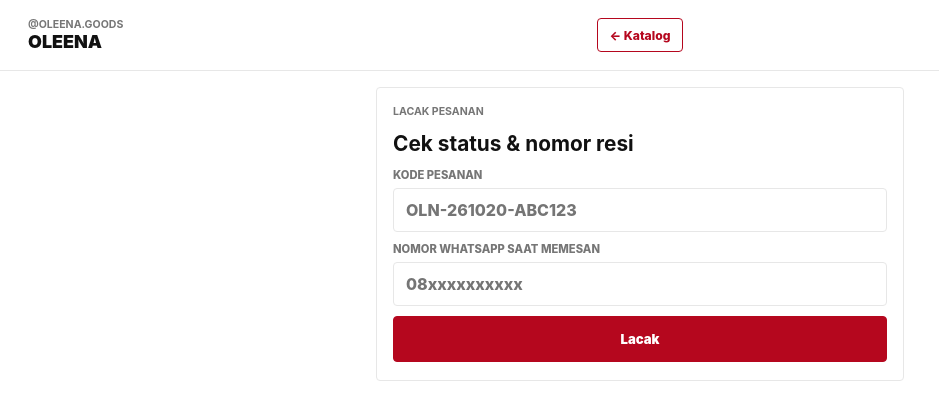
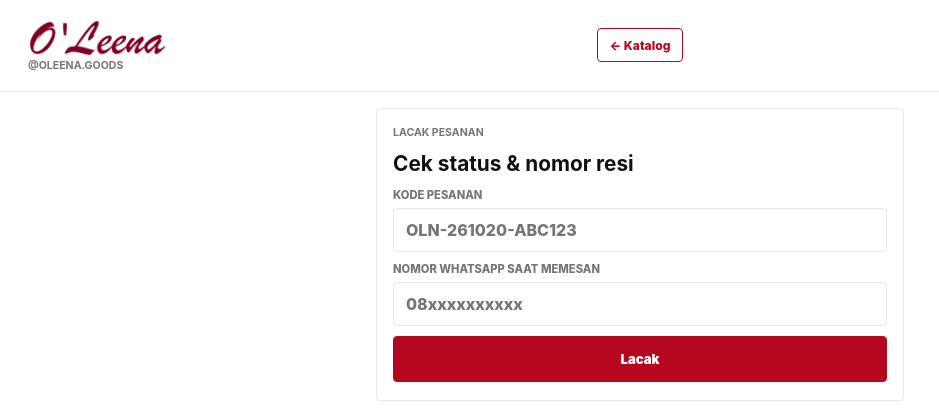
Before and after one commit to ihsanmokhsen/catalogoleena, a PHP site: page /pay/lacak.html in a window 1280 px wide. Shown: the top 420 px of the page, without its empty margins (0-939 px from the left). Run offline with PHP 8.4, Linux system fonts and the light colour scheme.

Commit message:
Use O'Leena logo in header and favicon
Co-Authored-By: Claude Opus 5.5 <noreply@anthropic.com>

```diff
--- a/public/lacak.html
+++ b/public/lacak.html
@@ -6,16 +6,16 @@
     <meta name="theme-color" content="#7b1734">
     <meta name="robots" content="noindex">
     <title>Lacak Pesanan - OLEENA</title>
-    <link rel="icon" type="image/png" href="assets/favicon.png">
-    <link rel="apple-touch-icon" href="assets/favicon.png">
-    <link rel="stylesheet" href="styles.css?v=20261026">
+    <link rel="icon" type="image/png" href="assets/favicon.png?v=20261027">
+    <link rel="apple-touch-icon" href="assets/favicon.png?v=20261027">
+    <link rel="stylesheet" href="styles.css?v=20261027">
   </head>
   <body class="track-page">
     <header class="topbar">
       <a class="brand-lockup brand-link" href="./" aria-label="Kembali ke katalog OLEENA">
         <div>
+          <h1><img class="brand-logo" src="assets/logo-oleena.png" alt="OLEENA" width="584" height="160"></h1>
           <p class="eyebrow">@oleena.goods</p>
-          <h1>OLEENA</h1>
         </div>
       </a>
       <nav class="contact-actions" aria-label="Navigasi">
--- a/public/styles.css
+++ b/public/styles.css
@@ -2236,3 +2236,21 @@ button.gallery-slide {
   letter-spacing: 0.03em;
   font-variant-numeric: tabular-nums;
 }
+
+/* ---------- Logo ---------- */
+
+.brand-logo {
+  display: block;
+  width: auto;
+  height: 30px;
+}
+
+.brand-lockup .eyebrow {
+  margin-top: 3px;
+}
+
+@media (min-width: 740px) {
+  .brand-logo {
+    height: 38px;
+  }
+}
```
Also changed, not shown: public/index.html (+4 -5 lines), public/assets/favicon.png, public/assets/logo-oleena.png (added).
